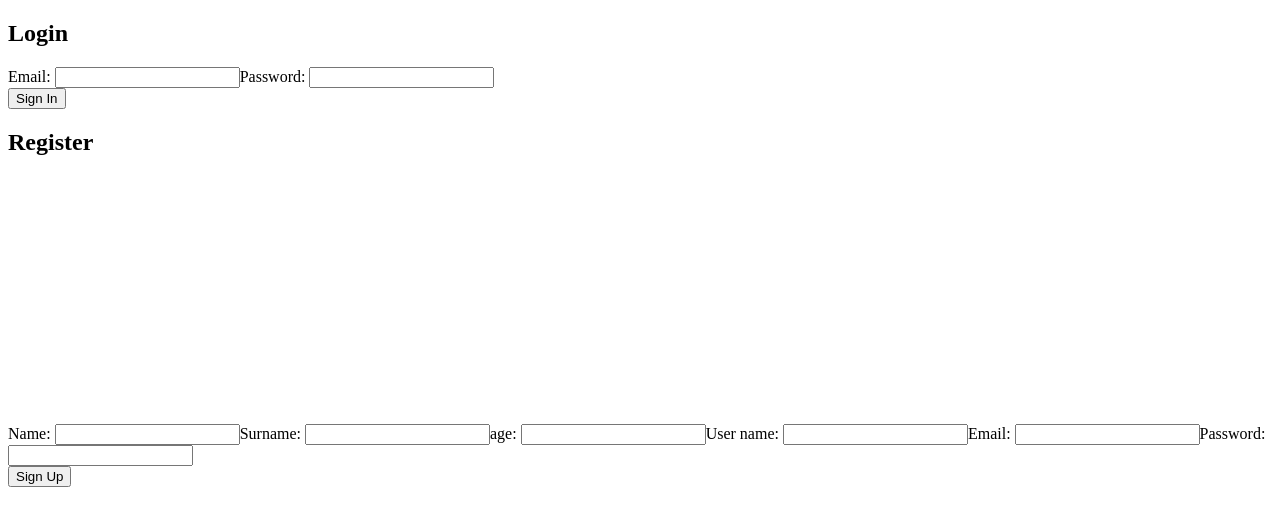
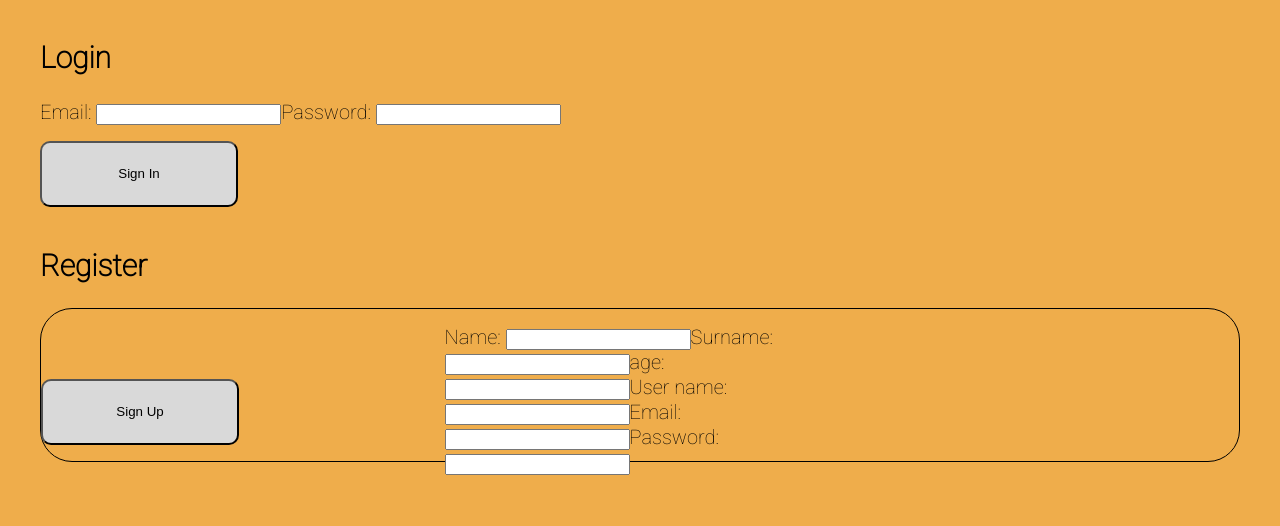
Before and after one commit to isdi-coders-2023/Alfredo-Lozano-Final-Project-front-202309-mad, a React (Vite) app: page /register in a window 1280 px wide. Shown: the top 526 px of the page. Built offline with nearby package versions, Linux system fonts and the light colour scheme.

Commit message:
Create basic Stile in scss

```diff
--- a/index.html
+++ b/index.html
@@ -7,6 +7,12 @@
   <meta name="viewport" content="width=device-width, initial-scale=1.0" />
   <title>Beer Api</title>
   <script type="module" src="./src/main.tsx"></script>
+  <link rel="preconnect" href="https://fonts.googleapis.com">
+  <link rel="preconnect" href="https://fonts.gstatic.com" crossorigin>
+  <link
+    href="https://fonts.googleapis.com/css2?family=Libre+Franklin&family=Raleway:wght@100&family=Roboto:wght@100&display=swap"
+    rel="stylesheet">
+
 </head>
 
 <body>
--- a/src/components/register/Register.module.scss
+++ b/src/components/register/Register.module.scss
@@ -1,7 +1,28 @@
 .form {
-  display: flex;
-  flex-direction: column;
-  justify-content: center;
+  border: 1px solid black;
+  border-radius: 2rem;
+  margin: 1rem auto;
+  justify-content: space-between;
+}
+
+.inputs {
+  border-radius: 2rem;
+  display: flow-root;
+  flex-direction: row;
   align-items: center;
-  height: 70vh;
+  margin: 1rem auto;
+  fill: #d9d9d9;
+  width: 24.4375rem;
+  height: 1.375rem;
+  flex-shrink: 0;
 }
+
+button {
+  align-content: space-around;
+  margin: 1rem auto;
+  border-radius: 0.625rem;
+  background: #d9d9d9;
+  width: 12.375rem;
+  height: 4.125rem;
+  flex-shrink: 0;
+}
--- /dev/null
+++ b/src/main.scss
@@ -0,0 +1,14 @@
+body {
+  background-color: rgba(239, 173, 75, 1);
+  margin: 0;
+  flex-wrap: wrap;
+  margin: 2.5rem;
+  font-style: normal;
+  font-family: 'Libre Franklin', sans-serif;
+  font-family: 'Raleway', sans-serif;
+  font-family: 'Roboto', sans-serif;
+  font-size: 20px;
+  font-style: normal;
+  font-weight: 500;
+  line-height: normal;
+}
--- a/src/main.tsx
+++ b/src/main.tsx
@@ -3,6 +3,7 @@ import ReactDOM from 'react-dom/client';
 import { App } from './components/app/app';
 import { Provider } from 'react-redux';
 import { appStore } from './store/store';
+import './main.scss';
 
 ReactDOM.createRoot(document.getElementById('root')!).render(
   <React.StrictMode>
```
